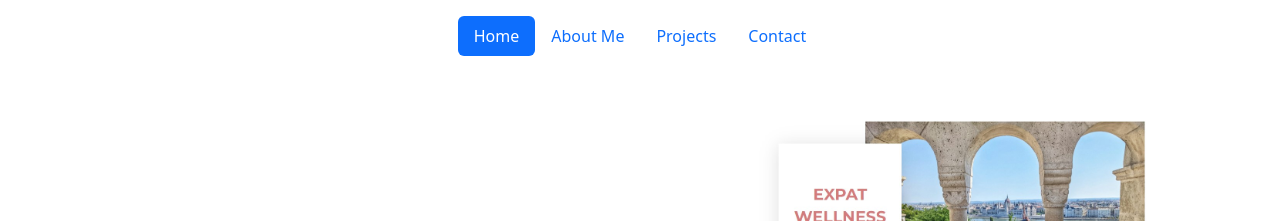
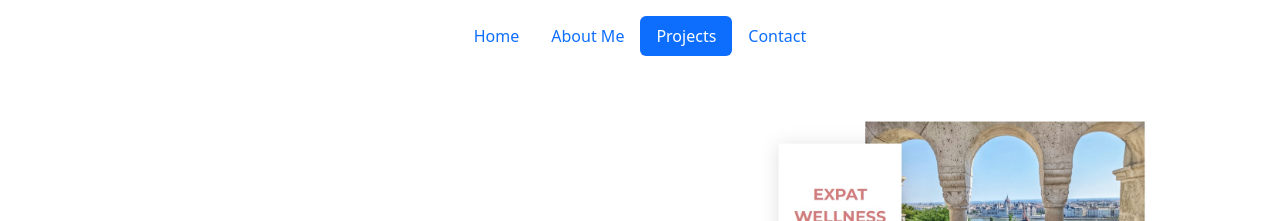
Before and after one commit to danie1schultz/portfolio-page, a plain HTML site: page public/projects.html in a window 1280 px wide. Shown: the top 221 px of the page. Drawn offline with nearby package versions, Linux system fonts and the light colour scheme.

Commit message:
Add files via upload

```diff
--- a/public/projects.html
+++ b/public/projects.html
@@ -18,15 +18,18 @@
       <header class="d-flex justify-content-center py-3">
         <ul class="nav nav-pills">
           <li class="nav-item">
-            <a href="../index.html" class="nav-link active" aria-current="page"
-              >Home</a
-            >
+            <a href="../index.html" class="nav-link">Home</a>
           </li>
           <li class="nav-item">
             <a href="./about.html" class="nav-link">About Me</a>
           </li>
           <li class="nav-item">
-            <a href="./projects.html" class="nav-link">Projects</a>
+            <a
+              href="./projects.html"
+              class="nav-link active"
+              aria-current="page"
+              >Projects</a
+            >
           </li>
           <li class="nav-item">
             <a href="./contact.html" class="nav-link">Contact</a>
```
Also changed, not shown: public/about.html (+2 -2 lines), public/contact.html (+4 -4 lines).
